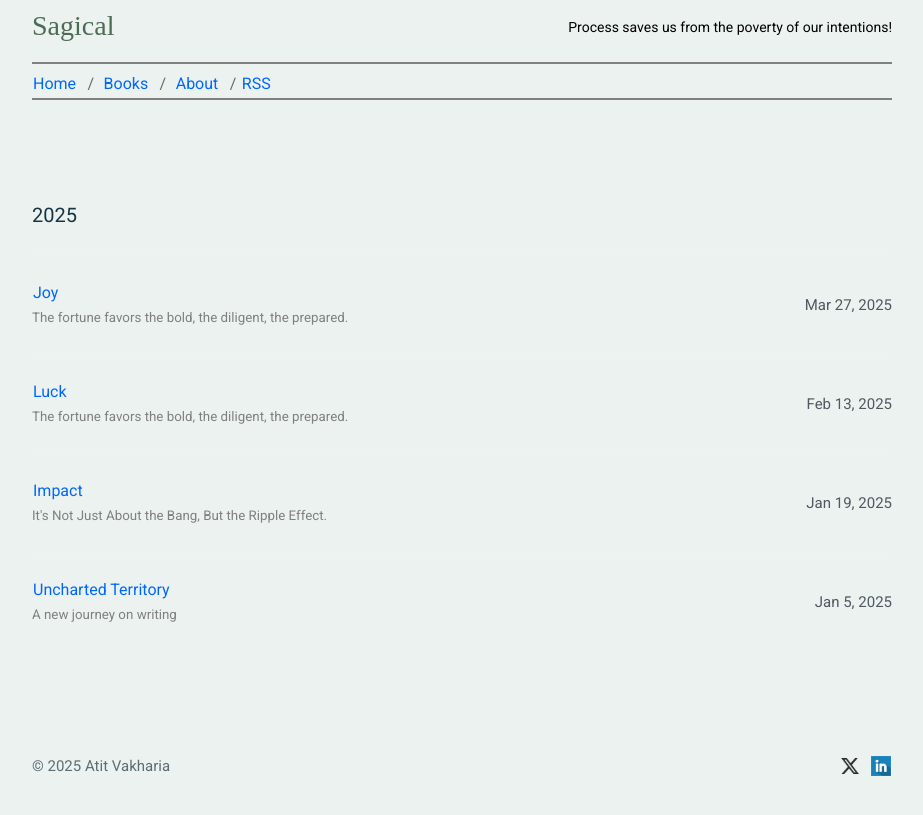
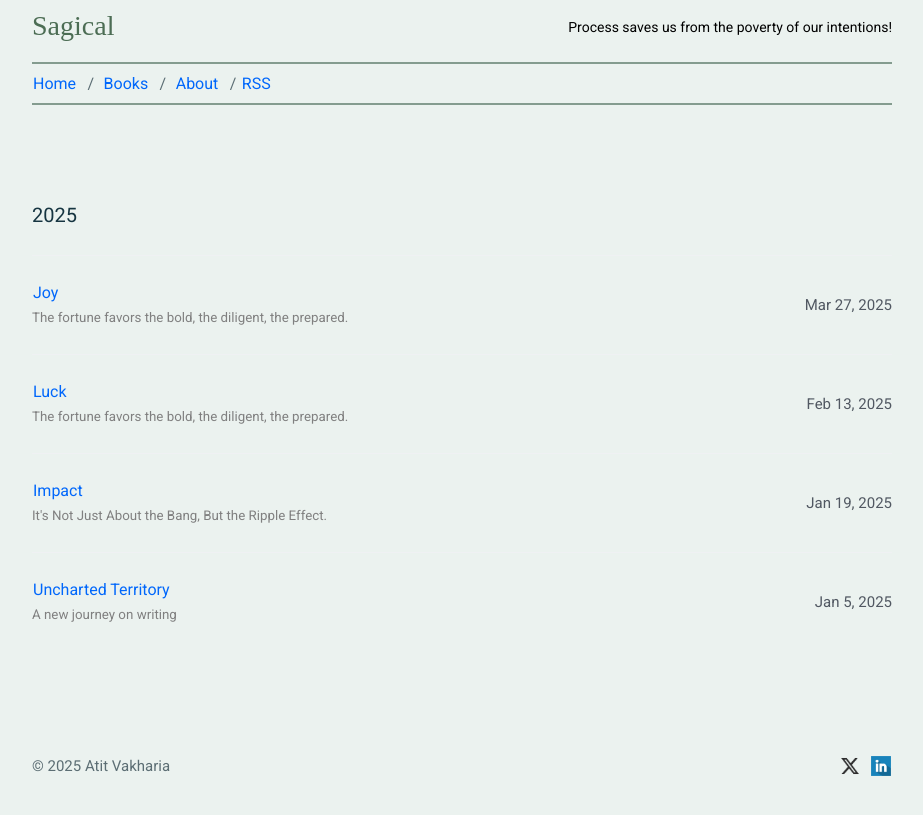
Before and after one commit to mkchoi212/paper-jekyll-theme, a Jekyll site: the page built from index.html, in a window 1280 px wide. Shown: the top 815 px of the page, without its empty margins (178-1101 px from the left). Built offline with Jekyll 4.4.1, drawn with Linux system fonts in a browser that asks for light colours.

Commit message:
Update header.html

```diff
--- a/_includes/header.html
+++ b/_includes/header.html
@@ -3,12 +3,12 @@
     <span style="color: #4c6d54; font-family: Chalkboard; font-size: 2.8rem;">{{ site.title }}</span>
   </div>
   <div style="float: right; text-align: right; width: 50%; font-size: 14px; margin-top: 9px;">Process saves us from the poverty of our intentions!</div>
-  <hr style="border: 1px solid grey; top: 20px; position: relative;"/>
+  <hr style="border: 1px solid #849c8f; top: 20px; position: relative;"/>
   <div style="float: left; width: 66%; font-size: 16px;">
     <a href="{{ "/" | prepend: site.baseurl }}">Home</a>
     <span class="u-separate"></span> <a href="{{ "/books/" | prepend: site.baseurl }}">Books</a>
     <span class="u-separate"></span> <a href="{{ "/about/" | prepend: site.baseurl }}">About</a>
     <span class="u-separate"></span><a href="{{ "/feed.xml" | prepend: site.baseurl }}">RSS</a>
   </div>
-  <hr style="border: 1px solid grey;"/>
+  <hr style="border: 1px solid #849c8f; top: 5px; position: relative;"/>
 </header>
```
